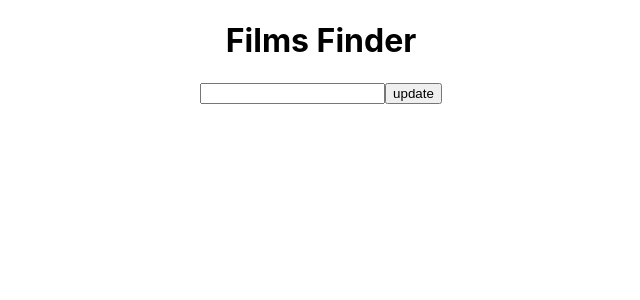
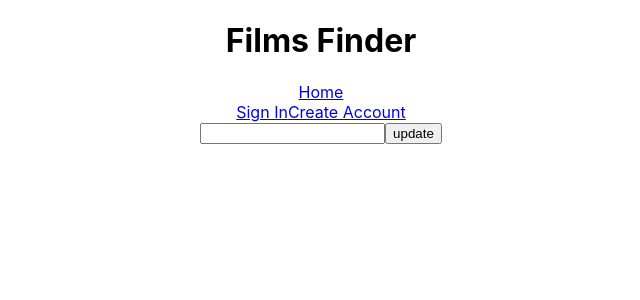
Before and after one commit to seanle0405/filmsfinder-frontend, a React (Create React App) app: page /update in a window 1280 px wide. Shown: the top 300 px of the page, without its empty margins (319-959 px from the left). Built offline with nearby package versions, Linux system fonts and the light colour scheme; no server answers.

Commit message:
added navigation via router to Header.js

```diff
--- a/src/components/Header.js
+++ b/src/components/Header.js
@@ -1,4 +1,5 @@
 import React, { Component } from 'react'
+import { BrowserRouter as Router, Route, Link } from 'react-router-dom'
 
 class Header extends Component {
   state = {
@@ -6,7 +7,15 @@ class Header extends Component {
   }
   render() {
     return (
-      <h1>Films Finder</h1>
+      <div>
+        <h1>Films Finder</h1>
+        <Link to='/'>{ 'Home' }</Link>
+        <br/>
+        {/*if logged out, .inks for signup an create account will render*/}
+        <Link to='/SignIn'>{ 'Sign In' }</Link>
+        <Link to='/CreateAccount'>{ 'Create Account' }</Link>
+        {/*if logged in, username and link to log out will render*/}
+      </div>
     )
   }
 }
```
